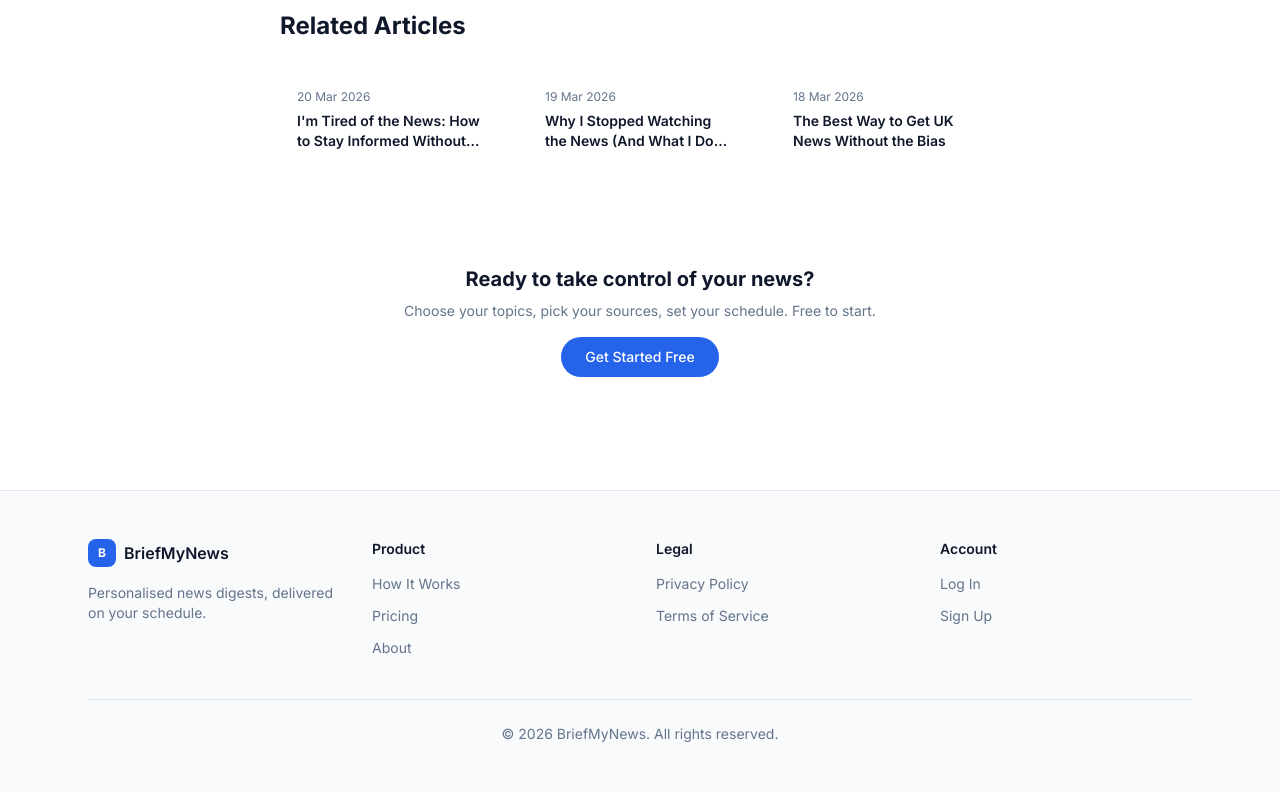
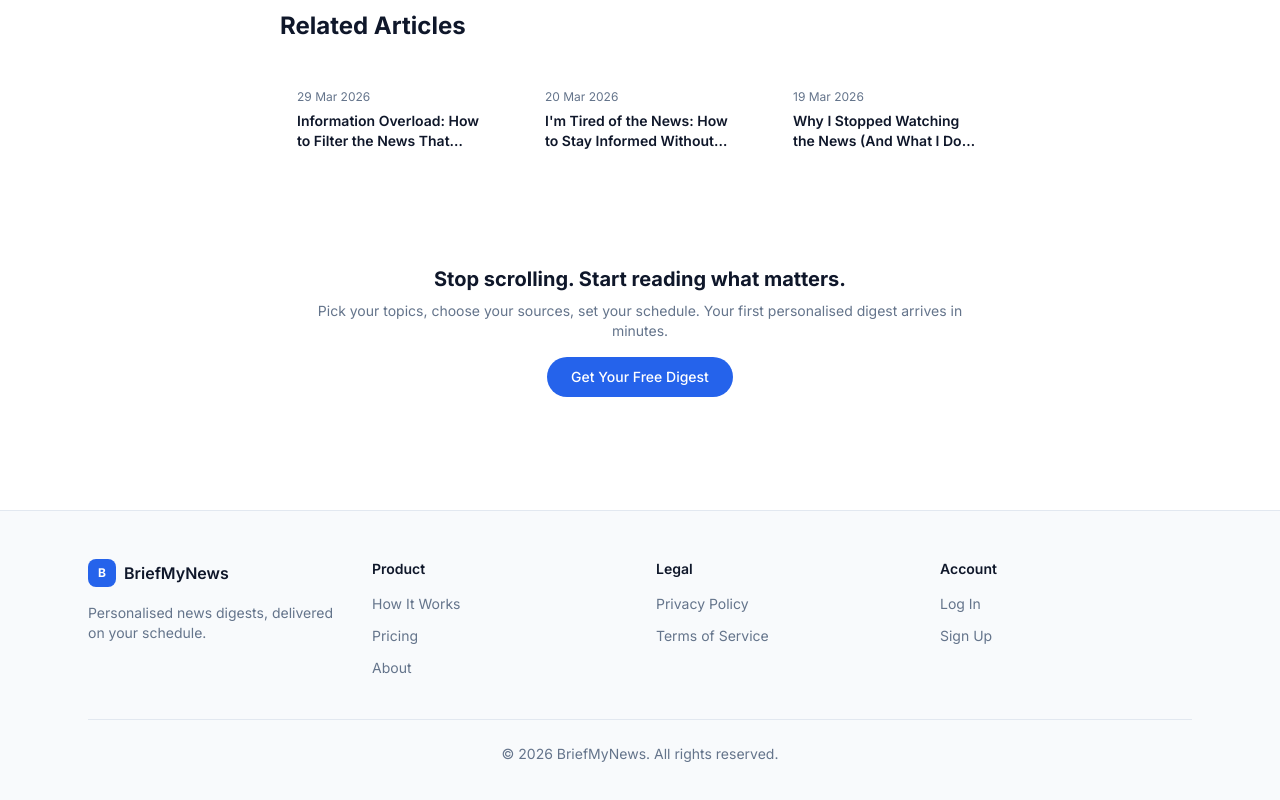
Before and after one commit to skillettsites/briefmynews, a Next.js app: page /blog/ai-chatbots-for-news-should-you-use-chatgpt-for-your-daily-briefing in a window 1280 px wide. Shown: the part 3390-4190 px from the top of the page. Built offline with nearby package versions, Linux system fonts and the light colour scheme.

Commit message:
Wire up new blog post, update imports to all-blog-posts barrel, improve CTA copy

```diff
--- a/src/app/blog/[slug]/page.tsx
+++ b/src/app/blog/[slug]/page.tsx
@@ -1,7 +1,7 @@
 import type { Metadata } from "next";
 import Link from "next/link";
 import { notFound } from "next/navigation";
-import { blogPosts, getPostBySlug, getAllSlugs } from "@/data/blog-posts";
+import { blogPosts, getPostBySlug, getAllSlugs } from "@/data/all-blog-posts";
 
 export function generateStaticParams() {
   return getAllSlugs().map((slug) => ({ slug }));
@@ -39,7 +39,6 @@ export default async function BlogPost({
   const post = getPostBySlug(slug);
   if (!post) notFound();
 
-  // Get related posts (exclude current, pick 3 most recent)
   const relatedPosts = blogPosts
     .filter((p) => p.slug !== post.slug)
     .sort(
@@ -226,16 +225,16 @@ export default async function BlogPost({
         {/* CTA */}
         <section className="mt-16 glass-card p-8 text-center">
           <h2 className="text-xl font-bold text-foreground">
-            Ready to take control of your news?
+            Stop scrolling. Start reading what matters.
           </h2>
           <p className="mt-2 text-sm text-muted">
-            Choose your topics, pick your sources, set your schedule. Free to start.
+            Pick your topics, choose your sources, set your schedule. Your first personalised digest arrives in minutes.
           </p>
           <Link
             href="/signup"
             className="mt-4 inline-block rounded-full bg-primary px-6 py-2.5 text-sm font-medium text-white transition-colors hover:bg-primary-hover"
           >
-            Get Started Free
+            Get Your Free Digest
           </Link>
         </section>
       </article>
--- a/src/app/blog/page.tsx
+++ b/src/app/blog/page.tsx
@@ -1,6 +1,6 @@
 import type { Metadata } from "next";
 import Link from "next/link";
-import { blogPosts } from "@/data/blog-posts";
+import { blogPosts } from "@/data/all-blog-posts";
 
 export const metadata: Metadata = {
   title: "News Consumption Tips, Media Literacy and Staying Informed (2026)",
--- a/src/app/sitemap.ts
+++ b/src/app/sitemap.ts
@@ -1,5 +1,5 @@
 import type { MetadataRoute } from "next";
-import { blogPosts } from "@/data/blog-posts";
+import { blogPosts } from "@/data/all-blog-posts";
 
 export default function sitemap(): MetadataRoute.Sitemap {
   const baseUrl = "https://briefmynews.com";
```
